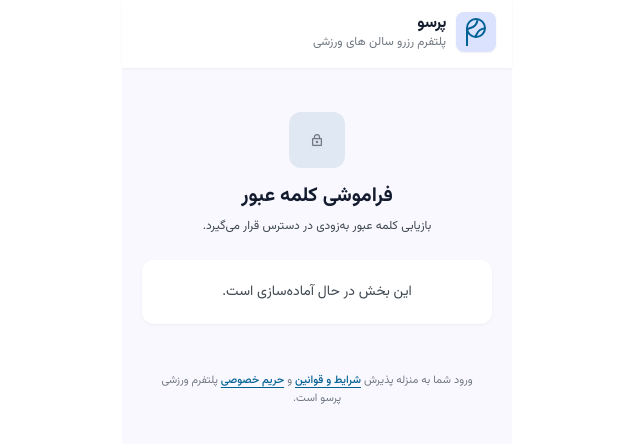
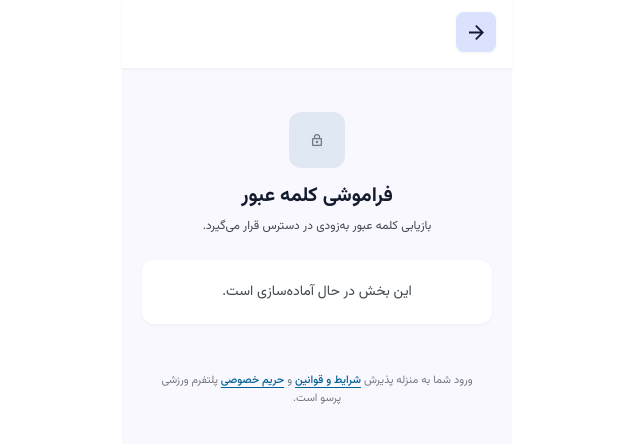
Before and after one commit to EHMoeini/persu-frontend, a Next.js app: page /forgot-password in a window 1280 px wide. Shown: the top 444 px of the page, without its empty margins (418-1058 px from the left). Built offline with nearby package versions, Linux system fonts and the light colour scheme.

Commit message:
feat(auth): move auth flow under no-shell with back-only header

```diff
--- a/src/app/(shell)/(auth)/layout.tsx
+++ b/src/app/(no-shell)/(auth)/layout.tsx
@@ -1,10 +1,12 @@
 import type { ReactNode } from 'react';
 
+import { AuthHeader } from '@/components/auth/auth-header';
 import { AuthLegalNote } from '@/components/auth/auth-legal-note';
 
 export default function AuthLayout({ children }: { children: ReactNode }) {
     return (
         <>
+            <AuthHeader />
             {children}
             <AuthLegalNote />
         </>
--- /dev/null
+++ b/src/components/auth/auth-header.tsx
@@ -0,0 +1,13 @@
+import { BackButton } from '@/components/shared/back-button';
+
+/**
+ * Sticky app bar for auth-flow pages. Auth lives outside the shell, so this
+ * replaces the global Header with the only control the flow needs: back.
+ */
+export function AuthHeader() {
+    return (
+        <header className="sticky top-0 right-0 z-20 flex w-full items-center bg-surface-card px-4 pt-3 pb-4 drop-shadow-subtle">
+            <BackButton />
+        </header>
+    );
+}
```
Also changed, not shown: src/app/(no-shell)/(auth)/forgot-password/page.tsx (renamed from src/app/(shell)/(auth)/forgot-password/page.tsx), src/app/(no-shell)/(auth)/login/page.tsx (renamed from src/app/(shell)/(auth)/login/page.tsx), src/app/(no-shell)/(auth)/otp/page.tsx (renamed from src/app/(shell)/(auth)/otp/page.tsx), src/app/(no-shell)/(auth)/register/page.tsx (renamed from src/app/(shell)/(auth)/register/page.tsx), src/app/(no-shell)/(auth)/user-check/page.tsx (renamed from src/app/(shell)/(auth)/user-check/page.tsx), 3 other files (tests, documents, lock files or other folders).
